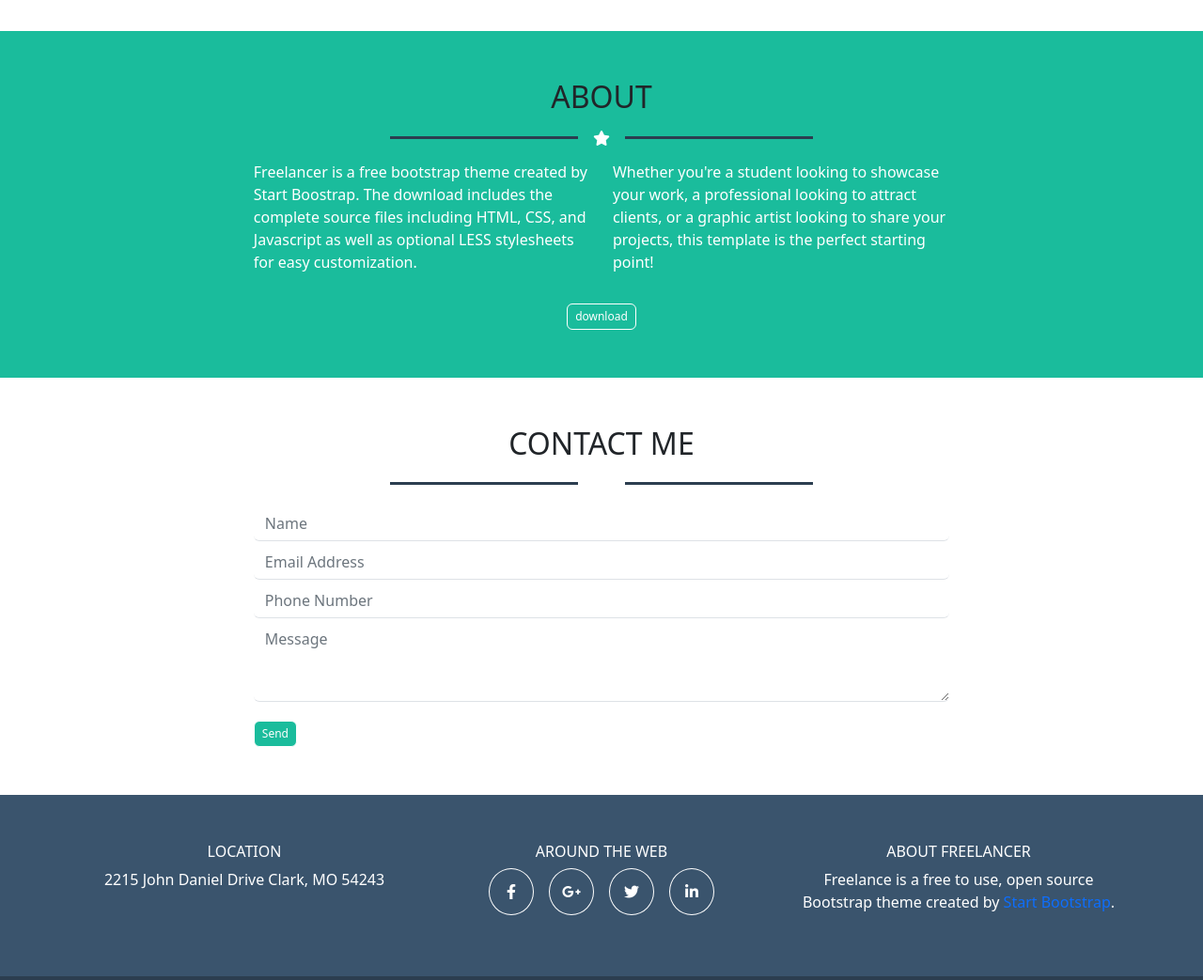
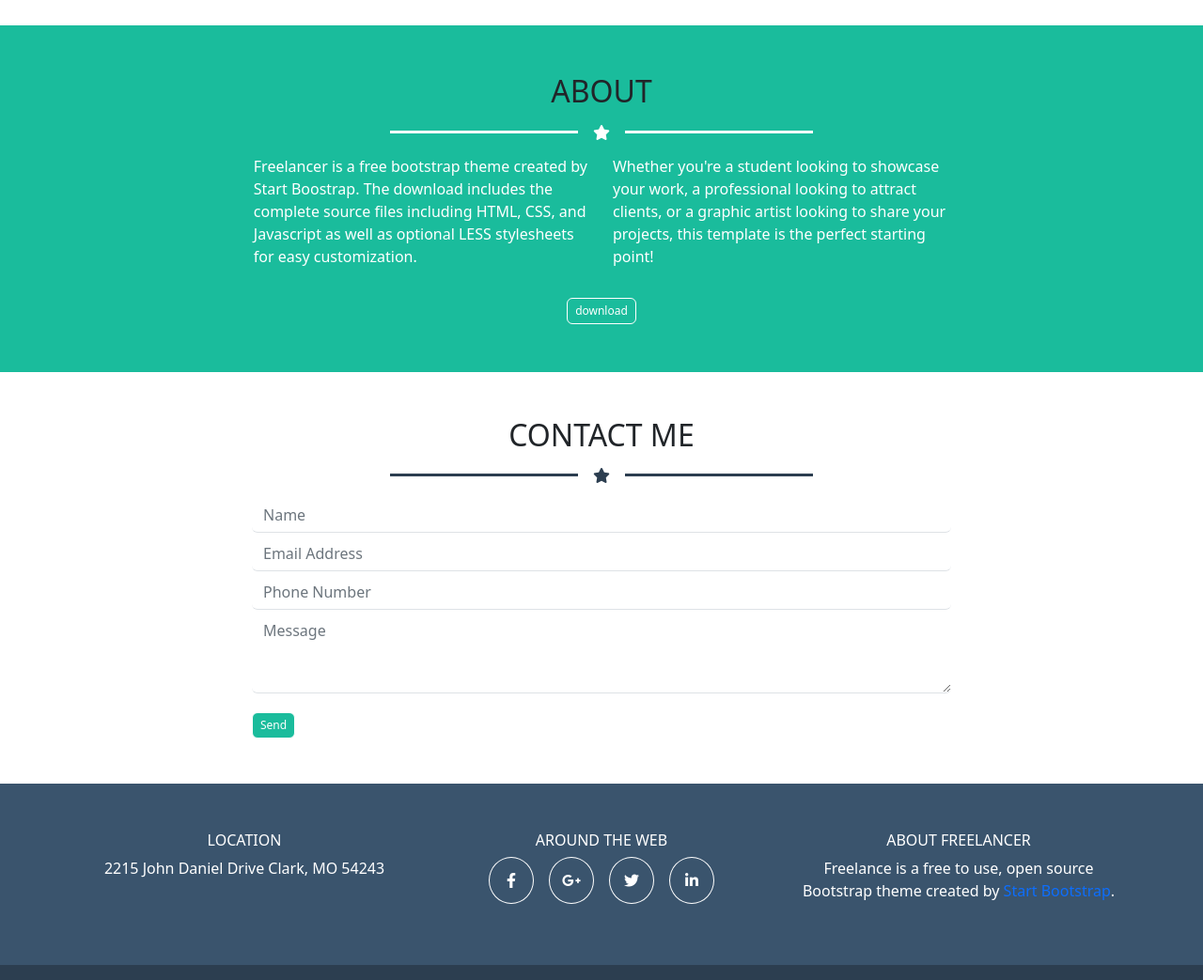
Before and after one commit to robertonesta/html-css-bootstrap-freelancer, a plain HTML site: page index.html in a window 1280 px wide. Shown: the part 1200-2243 px from the top of the page at 94% size. Drawn offline with nearby package versions, Linux system fonts and the light colour scheme.

Commit message:
adjusting colors

```diff
--- a/index.html
+++ b/index.html
@@ -44,16 +44,14 @@
                     <img src="./img/avatar.svg" alt="">
                 </div>
             </div>
-        </div>
-        <h1>START BOOTSTRAP</h1>
+            <h1>START BOOTSTRAP</h1>
         <div class="d-flex align-items-center justify-content-center my-3">
             <div class="stick"></div>
             <i class="fa-solid fa-star mx-3"></i>
             <div class="stick"></div>
         </div>
         <p><STRONG>GRAPHIC ARTIST - WEB DESIGNER - ILLUSTRATOR</STRONG></p>
-
-
+        </div>
     </section>
     <section class="portfolio text-center">
             <div class="container m-auto my-5">
--- a/style.css/style.css
+++ b/style.css/style.css
@@ -10,9 +10,7 @@
 }
 
 .jumbo,
-.portfolio,
 .about,
-.contact_me,
 .socials,
 #app_footer{
     border: dashed transparent;
@@ -39,13 +37,20 @@
     margin: auto;
 }
 
-
-.col-12, .col-md-6{
-    height: 100%;
-}
-
-.stick{
+.contact_me .stick,
+.portfolio .stick{
     background-color: var(--bs-header);
     width: 200px;
     height: 3px;
 }
+
+.jumbo .stick,
+.about .stick{
+    background-color: white;
+    width: 200px;
+    height: 3px;
+}
+.contact_me .fa-star,
+.portfolio .fa-star{
+    color: var(--bs-header);
+}
```
